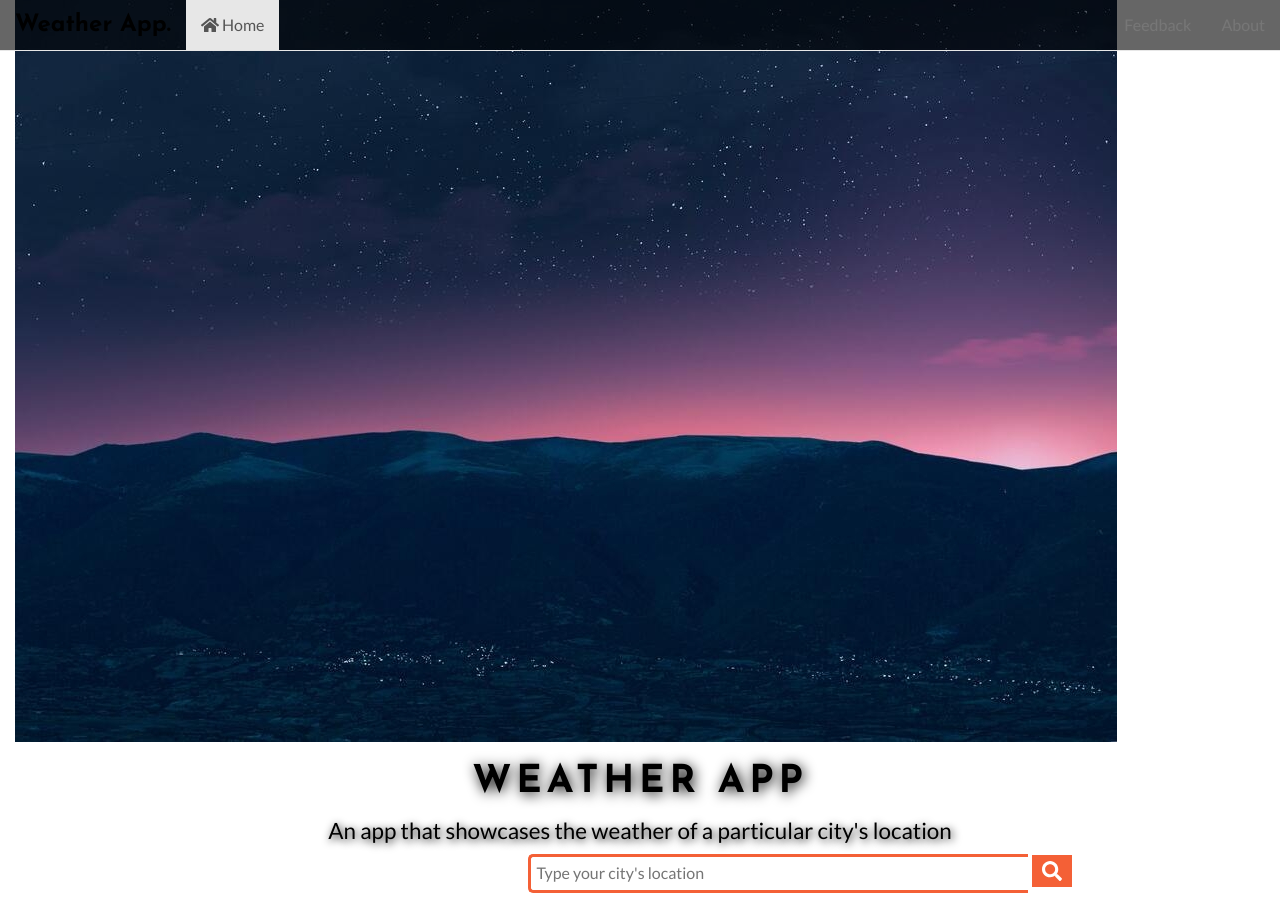
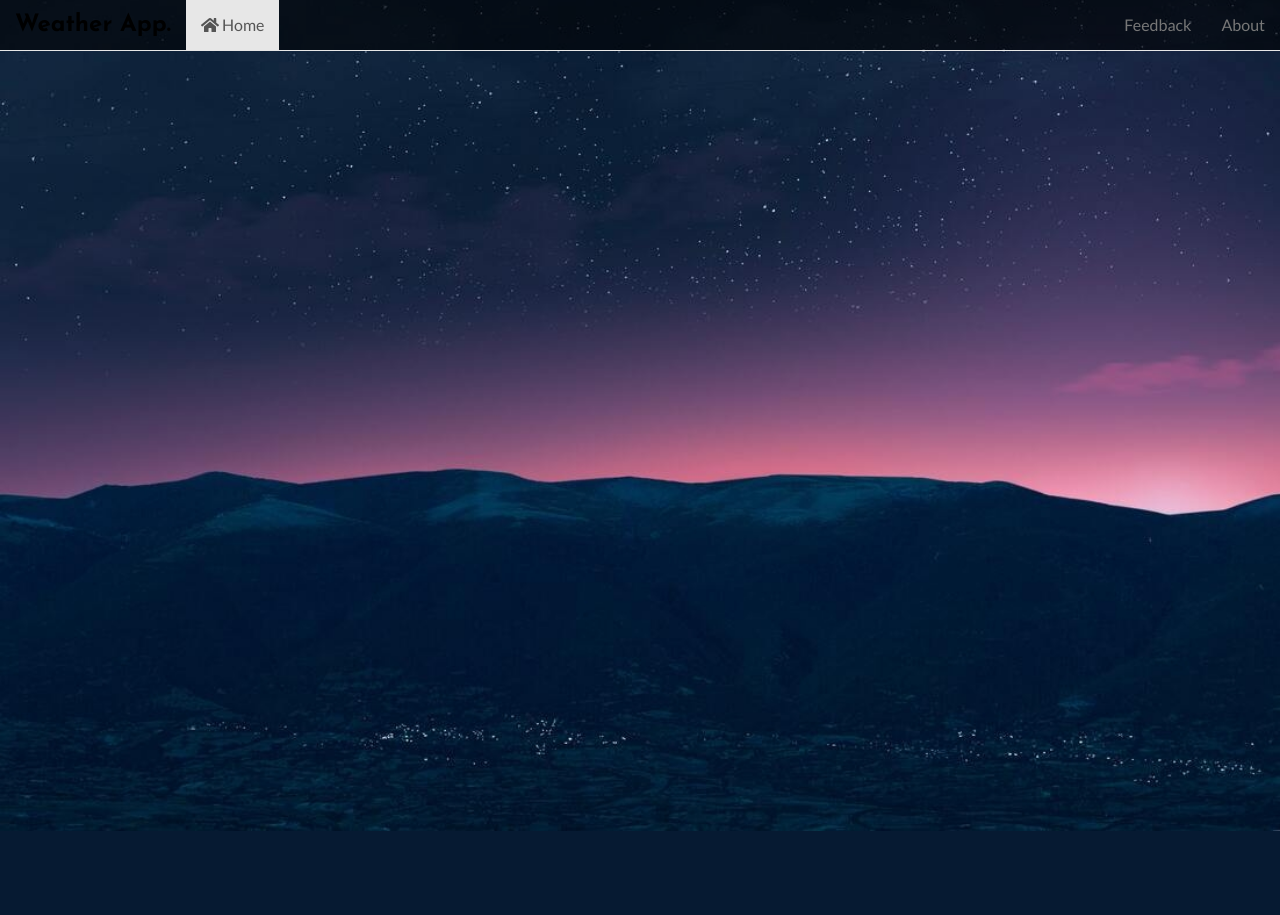
Before and after one commit to Brayoh-ux/Weather-App, a Flask app: page / in a window 1280 px wide. After the commit the page ends 831 px from the top, so only its background shows below. Run offline with Flask 2, Linux system fonts and the light colour scheme; data that the repository does not hold is empty; some libraries are stand-ins or nearby versions.

Commit message:
heroku delpoy

```diff
--- a/app/static/css/styles.css
+++ b/app/static/css/styles.css
@@ -14,18 +14,18 @@ body {
     /* overflow: hidden; */
 }
 
-/* .img { */
-    /* min-height: 100%; */
-    /* min-width: 100%; */
-    /* height: auto;
-    width: auto; */
-    /* position: absolute; */
-    /* top: -100%;
+.img {
+    min-height: 100%;
+    min-width: 100%;
+    height: auto;
+    width: auto;
+    position: absolute;
+    top: -100%;
     bottom: -100%;
     left: -100%;
     right: -100%;
     margin: auto;
-} */
+}
 
 .navbar {
     background: rgba(0, 0, 0, 0.6) !important;
```
